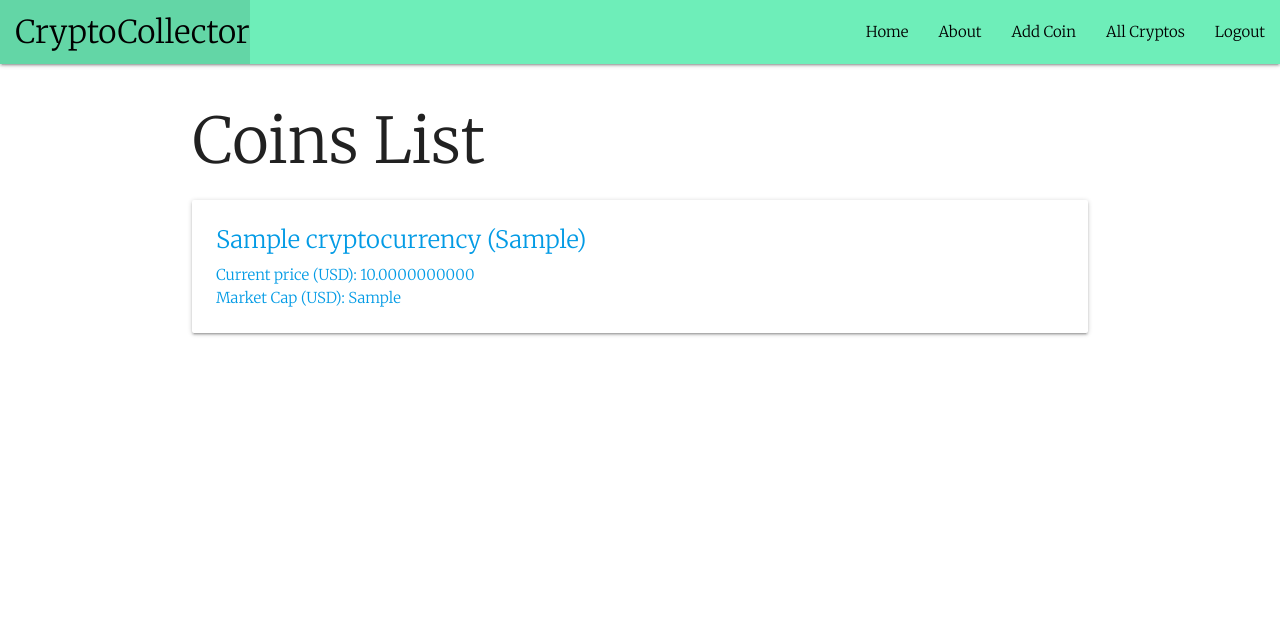
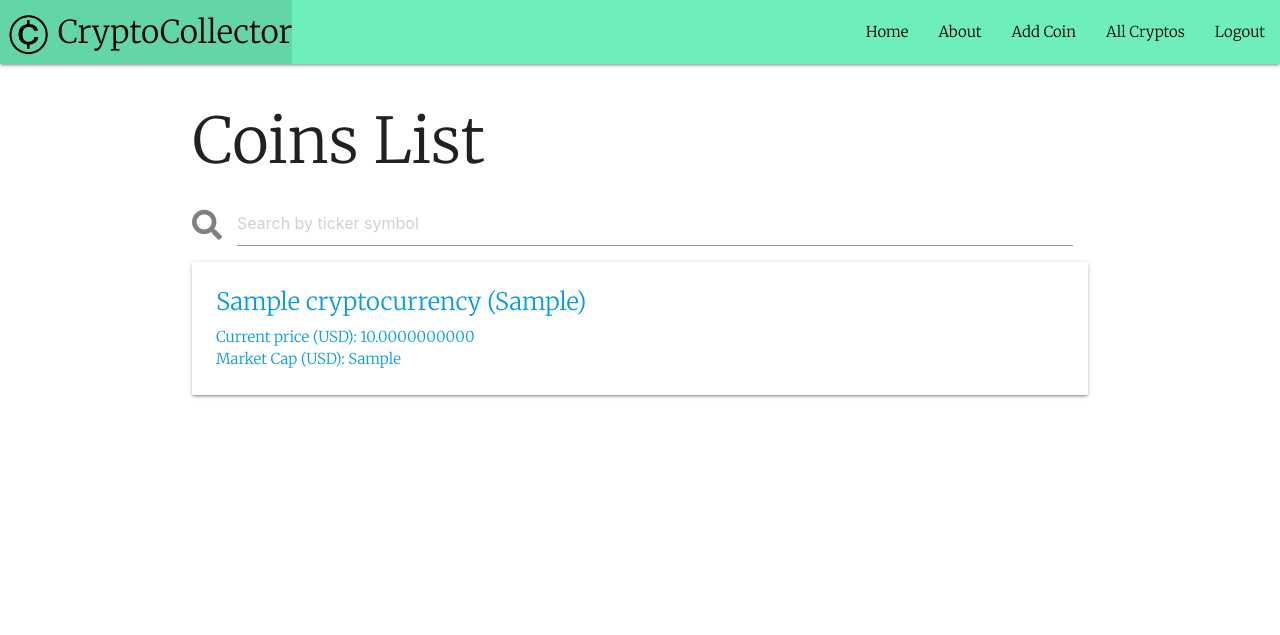
Before and after one commit to nehas25/cryptocollector, a Django app: page /coins/ in a window 1280 px wide. Shown: the top 635 px of the page. Run offline with Django 3.2, Linux system fonts and the light colour scheme; a user stored in the database is signed in; tables that the repository leaves empty hold one stand-in row (values such as "Sample post"); some libraries are stand-ins or nearby versions.

Commit message:
Live Search added

```diff
--- a/main_app/static/css/style.css
+++ b/main_app/static/css/style.css
@@ -34,3 +34,63 @@ nav ul a, nav .brand-logo {
     background-color: #6eeeb9;
     color: #000;
 }
+
+#logo-container {
+    color: black;
+}
+
+#crypto-logo img{
+    width: 45px;
+    height: 45px;
+    vertical-align: middle;
+    margin-left: 5px;
+}
+
+#searchbar-coins {
+    width: 25%;
+    /* border: 1px solid #9e9e9e; */
+}
+
+.fas.fa-search {
+    margin-right: 10px;
+    padding-top: 10px;
+}
+
+@keyframes blinker {
+    from {opacity: 1.0;}
+    to {opacity: 0.0;}
+}
+
+.blink {
+    text-decoration: blink;
+    animation-name: blinker;
+    animation-duration: 0.6s;
+    animation-iteration-count:infinite;
+    animation-timing-function:ease-in-out;
+    animation-direction: alternate;
+}
+
+#search-bar-container {
+    position:relative;
+    /* padding:0 0 0 20px;
+    margin:0 20px;
+    background:#ddd;
+    direction: rtl;
+    /* width: 200px; */
+}
+
+#user-input {
+    /* height:20px; */
+    /* margin:0; */
+    margin-left: 45px;
+    padding-right: 30px;
+    width: 90%;
+}
+#search-icon {
+    position:absolute;
+    color: gray;
+    /* bottom:2px;
+    right:5px;
+    width:24px;
+    height:24px; */
+}
--- /dev/null
+++ b/main_app/static/js/main.js
@@ -0,0 +1,40 @@
+// Reference: https://openfolder.sh/django-tutorial-as-you-type-search-with-ajax
+
+const user_input = $('#user-input')
+const search_icon = $('#search-icon')
+const coins_div = $('#replaceable-content')
+const endpoint = '/coins/'
+const delay_by_in_ms = 700
+let scheduled_function = false
+
+let ajax_call = function(endpoint, request_parameters) {
+    $.getJSON(endpoint, request_parameters)
+        .done(response => {
+            //fade out the coins_div, then
+            coins_div.fadeTo('slow', 0).promise().then(() => {
+                //replace the HTML contents
+                coins_div.html(response['html_from_view'])
+                //fade-in the div with new contents
+                coins_div.fadeTo('slow', 1)
+                //stop animating the search icon
+                search_icon.removeClass('blink')
+            })
+        })
+}
+
+user_input.on('keyup', function() {
+    const request_parameters = {
+        q: $(this).val()
+    }
+
+    //start animating the search icon
+    search_icon.addClass('blink')
+
+    // if scheduled_function is NOT false, cancel the execution of the function
+    if (scheduled_function) {
+        clearTimeout(scheduled_function)
+    }
+
+    // setTimeout returns the ID of the function to be executed
+    scheduled_function = setTimeout(ajax_call, delay_by_in_ms, endpoint, request_parameters)
+})
--- a/main_app/templates/base.html
+++ b/main_app/templates/base.html
@@ -12,15 +12,17 @@
     <link rel="stylesheet" href="{% static 'css/style.css' %}" />
     <!-- Materialize JS -->
     <script src="https://cdnjs.cloudflare.com/ajax/libs/materialize/1.0.0/js/materialize.min.js"></script>
-    {% comment %} <link
+    <!--  <link
       rel="stylesheet"
       href="https://cdnjs.cloudflare.com/ajax/libs/materialize/1.0.0/css/materialize.min.css"
-    /> {% endcomment %}
-    <!-- jQuery {% endcomment -->
+    /> -->
+    <!-- jQuery  -->
     <script
     src="https://code.jquery.com/jquery-3.6.0.min.js"
     integrity="sha256-/xUj+3OJU5yExlq6GSYGSHk7tPXikynS7ogEvDej/m4="
     crossorigin="anonymous"></script>
+    <!-- FontAwesome CDN -->
+    <link rel="stylesheet" href="https://use.fontawesome.com/releases/v5.8.2/css/all.css" integrity="sha384-oS3vJWv+0UjzBfQzYUhtDYW+Pj2yciDJxpsK1OYPAYjqT085Qq/1cq5FLXAZQ7Ay" crossorigin="anonymous">
     <!-- Google Fonts -->
     <link rel="preconnect" href="https://fonts.gstatic.com">
     <link href="https://fonts.googleapis.com/css2?family=Merriweather:wght@300&display=swap" rel="stylesheet">
@@ -33,7 +35,12 @@
         <div class="nav-wrapper">
           <ul>
             <li>
-              <a href="/" class="left brand-logo">&nbsp;&nbsp;CryptoCollector</a>
+                <a href="/" class="left brand-logo">
+                <span id="crypto-logo">
+                    <img class="coin-logo-img" src="{% static 'images/CryptoLogo.png' %}" alt=""/>
+                </span>
+                  CryptoCollector
+                </a>
             </li>
           </ul>
           <ul class="right">
@@ -58,6 +65,7 @@
     </main>
 
     <footer class="page-footer">
+      <script type="text/javascript" src="{% static 'js/main.js' %}"></script>
       <div class="right">
         All Rights Reserved, &copy; 2021 Crypto Collector &nbsp;
       </div>
--- a/main_app/templates/coins/coins_index.html
+++ b/main_app/templates/coins/coins_index.html
@@ -2,15 +2,13 @@
 
 {% block content %}
     <h1>Coins List</h1>
-    {% for coin in coins %}
-        <a href="{% url 'coins_detail' coin.id %}">
-            <div class="card">
-                <div class="card-content">
-                    <span class="card-title">{{ coin.name }} ({{ coin.ticker_symbol }})</span>
-                    <p>Current price (USD): {{ coin.current_price_usd}}</p>
-                    <p>Market Cap (USD): {{ coin.market_cap_usd}}</p>
-                </div>
-            </div>
-        </a>
-    {% endfor %}
+    <div id="search-bar-container">
+        <i id="search-icon" class="fas fa-search fa-2x"></i>
+            <input type="text" name="search-coins" id="user-input" placeholder="Search by ticker symbol">
+
+    </div>
+
+    <div id="replaceable-content">
+        {% include 'coins/coins_results_partial.html' %}
+    </div>
 {% endblock %}
--- /dev/null
+++ b/main_app/templates/coins/coins_results_partial.html
@@ -0,0 +1,15 @@
+{% if coins %}
+    {% for coin in coins %}
+        <a href="{% url 'coins_detail' coin.id %}">
+            <div class="card">
+                <div class="card-content">
+                    <span class="card-title">{{ coin.name }} ({{ coin.ticker_symbol }})</span>
+                    <p>Current price (USD): {{ coin.current_price_usd}}</p>
+                    <p>Market Cap (USD): {{ coin.market_cap_usd}}</p>
+                </div>
+            </div>
+        </a>
+    {% endfor %}
+{% else %}
+    <p>No results found</p>
+{% endif %}
--- a/main_app/views.py
+++ b/main_app/views.py
@@ -4,6 +4,8 @@ from .forms import CryptoCurrencyForm, HistoricalDataForm
 from django.contrib.auth import login
 from django.contrib.auth.forms import UserCreationForm
 from django.contrib.auth.decorators import login_required
+from django.template.loader import render_to_string
+from django.http import JsonResponse
 
 # Create your views here.
 def home(request):
@@ -12,12 +14,34 @@ def home(request):
 def about(request):
     return render(request, 'about.html')
 
+# @login_required
+# def index(request):
+#     all_coins = CryptoCurrency.objects.filter(user=request.user)
+#     context = {
+#         'coins': all_coins
+#     }
+#     return render(request, 'coins/coins_index.html', context)
+
 @login_required
 def index(request):
-    all_coins = CryptoCurrency.objects.filter(user=request.user)
+    url_parameter = request.GET.get("q")
+    if url_parameter:
+        matching_coins = CryptoCurrency.objects.filter(user=request.user, ticker_symbol__icontains=url_parameter)
+    else:
+        matching_coins = CryptoCurrency.objects.filter(user=request.user)
+
     context = {
-        'coins': all_coins
+        'coins': matching_coins
     }
+    if request.is_ajax():
+        html = render_to_string(
+            template_name = "coins/coins_results_partial.html",
+            context={'coins': matching_coins}
+        )
+        data_dict = {
+            "html_from_view": html
+        }
+        return JsonResponse(data=data_dict, safe=False)
     return render(request, 'coins/coins_index.html', context)
 
 @login_required
```
Also changed, not shown: main_app/static/images/CryptoLogo.png (added), main_app/static/js/materialize.js (renamed from main_app/static/css/js/materialize.js).
